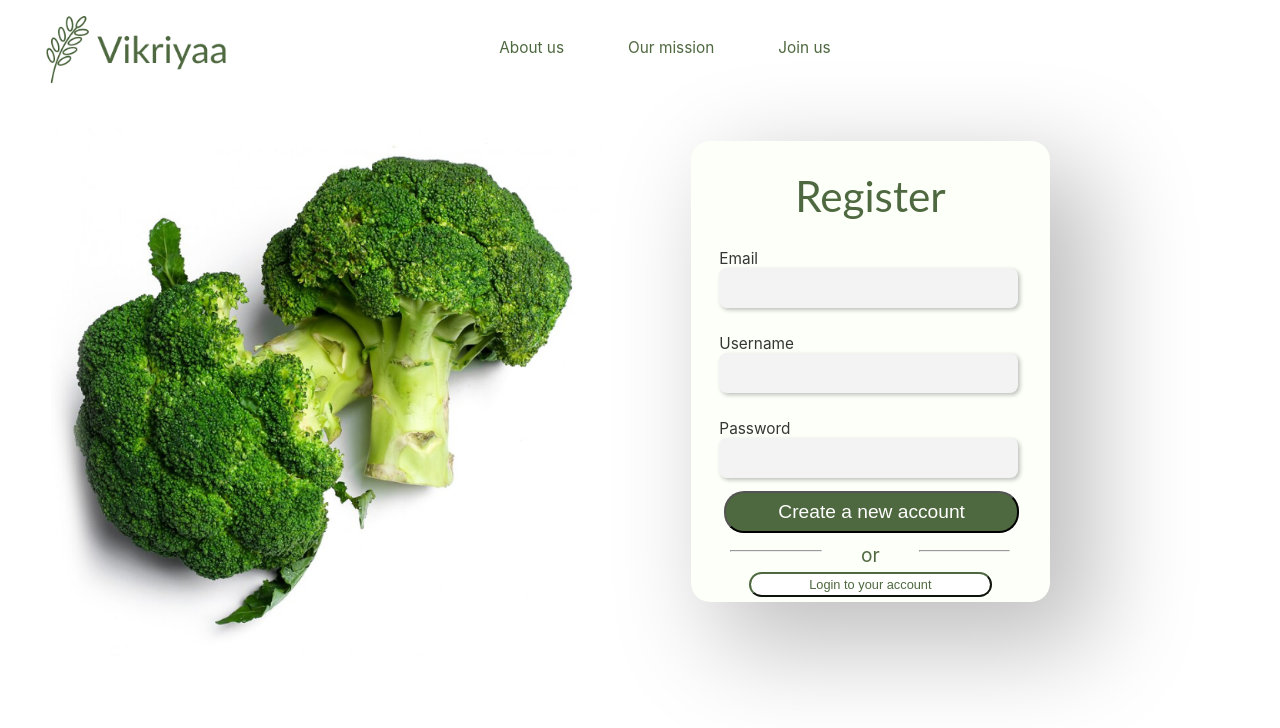
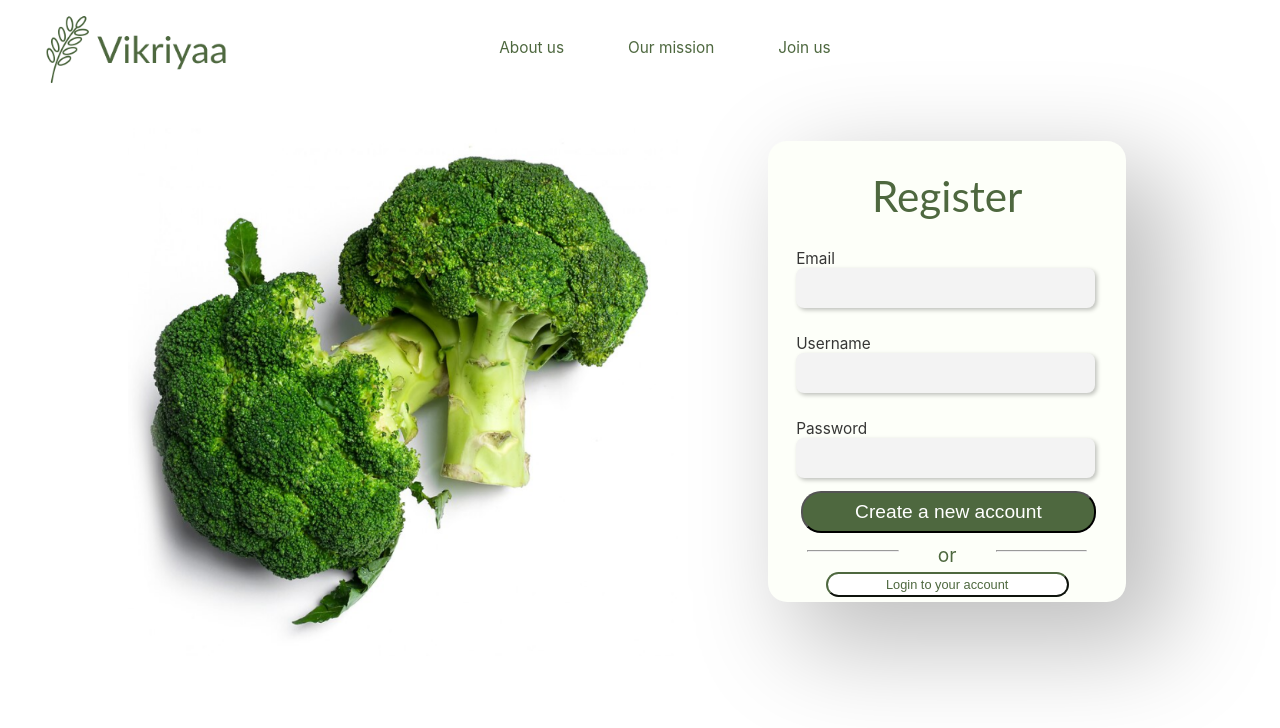
Before and after one commit to KKSurendran06/Vikriyaa, a React (Create React App) app: page /signup in a window 1280 px wide. Shown: the top 728 px of the page. Built offline with nearby package versions, Linux system fonts and the light colour scheme.

Commit message:
feat: create new page for signin

```diff
--- a/src/App.js
+++ b/src/App.js
@@ -2,6 +2,8 @@ import './App.css';
 import { BrowserRouter as Router,Route, Routes } from "react-router-dom";
 import Landing from "./pages/landing_page";
 import Signup from './pages/signup_page';
+import Signin from './pages/signin_page';
+
 
 function App() {
   return (
@@ -9,6 +11,7 @@ function App() {
       <Routes>
         <Route path='/' exact element={<Landing/>} />
         <Route path='/signup' element={<Signup/>} />
+        <Route path='/signin' element={<Signin/>} />
       </Routes>
     </Router>
   );
--- a/src/pages/signup_page.js
+++ b/src/pages/signup_page.js
@@ -74,8 +74,8 @@ const Signup = () => {
                                         <p className="or-text">or</p>
                                     <hr className="line"/>
                                 </div>
-                                <button className="signin-button" type="submit">Login to your account</button>
                             </form>
+                            <a href="/signin"><button className="signin-button" >Login to your account</button> </a>
                         </div>
                 </div>
             </div>
--- a/src/style/signup_page.css
+++ b/src/style/signup_page.css
@@ -1,6 +1,6 @@
 .container-box{
     display: flex;
-    margin-left: 4vw;
+    margin-left: 10vw;
     margin-top: 1vw;
     gap: 7vw;
 }
```
